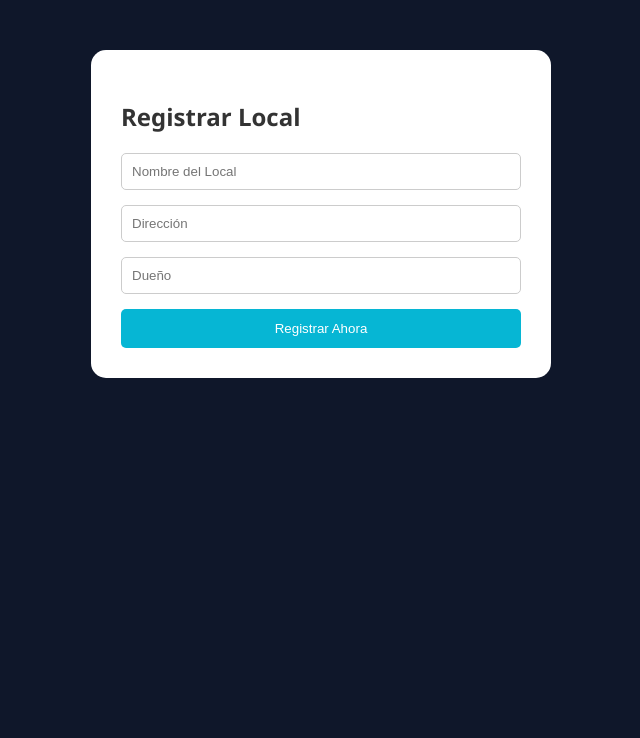
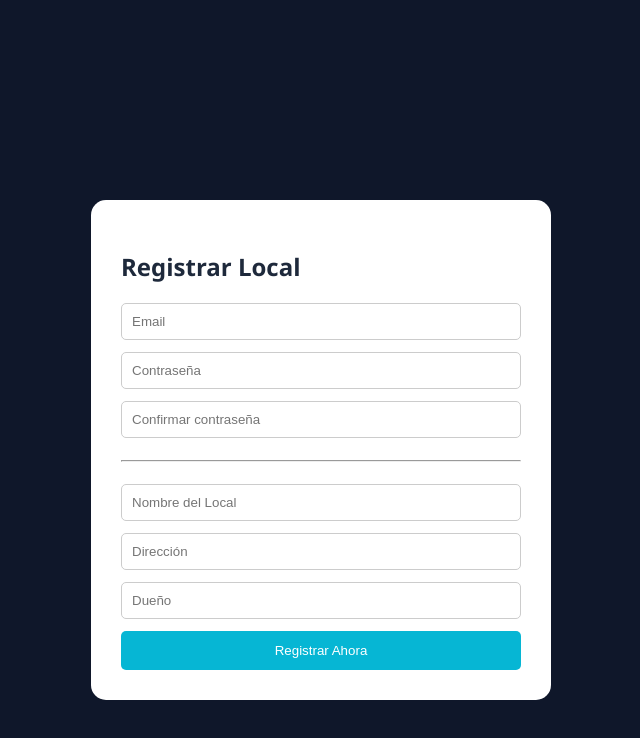
Before and after one commit to M4xCod3/Proyecto_TIC, a React (Vite) app: page /registro in a window 1280 px wide. Shown: the top 738 px of the page, without its empty margins (319-959 px from the left). Built offline with nearby package versions, Linux system fonts and the light colour scheme.

Commit message:
registro mejorado

```diff
--- a/src/RegisterLocal.tsx
+++ b/src/RegisterLocal.tsx
@@ -1,45 +1,81 @@
 import React, { useState } from "react";
 import { createClient } from "@supabase/supabase-js";
-import { Store, UserPlus, ArrowLeft } from "lucide-react";
-import { Link } from "react-router-dom";
+import { ArrowLeft } from "lucide-react";
+import { Link, useNavigate } from "react-router-dom";
 
 export default function RegisterLocal() {
-  const [formData, setFormData] = useState({ nombre: "", direccion: "", dueño: "" });
+  const navigate = useNavigate();
+  const [formData, setFormData] = useState({
+    nombre_local: "", direccion: "", dueno: "", email: "", password: "", confirmPassword: ""
+  });
+  const [loading, setLoading] = useState(false);
 
   const handleRegister = async (e: React.FormEvent) => {
     e.preventDefault();
-    const supabase = createClient(import.meta.env.VITE_SUPABASE_URL, import.meta.env.VITE_SUPABASE_ANON_KEY);
 
-    const { error } = await supabase.from("locales").insert([{
-      nombre: formData.nombre,
+    // 1. Verificación de contraseña antes de contactar a Supabase
+    if (formData.password !== formData.confirmPassword) {
+      alert("Las contraseñas no coinciden. Por favor, verifica.");
+      return;
+    }
+
+    setLoading(true);
+    const supabase = createClient(
+      import.meta.env.VITE_SUPABASE_URL,
+      import.meta.env.VITE_SUPABASE_ANON_KEY
+    );
+
+    const { data, error: authError } = await supabase.auth.signUp({
+      email: formData.email,
+      password: formData.password,
+    });
+
+    if (authError) {
+      alert("Error: " + authError.message);
+      setLoading(false);
+      return;
+    }
+
+    const { error: dbError } = await supabase.from("locales").insert([{
+      nombre_local: formData.nombre_local,
       direccion: formData.direccion,
-      dueno: formData.dueño
+      dueno: formData.dueno,
+      user_id: data.user?.id
     }]);
 
-    if (error) {
-      alert("Error: " + error.message);
+    if (dbError) {
+      alert("Error guardando datos: " + dbError.message);
     } else {
-      alert("¡Local registrado con éxito!");
-      setFormData({ nombre: "", direccion: "", dueño: "" });
+      alert("¡Registro exitoso!");
+      navigate("/");
     }
+    setLoading(false);
   };
 
   return (
-    <div style={{
-      display: 'flex', flexDirection: 'column', alignItems: 'center',
-      padding: '50px', backgroundColor: '#0f172a', minHeight: '100vh', color: 'white'
-    }}>
-      <div style={{ backgroundColor: 'white', color: '#333', padding: '30px', borderRadius: '15px', width: '100%', maxWidth: '400px' }}>
-        <h2 style={{ marginBottom: '20px' }}>Registrar Local</h2>
-        <form onSubmit={handleRegister} style={{ display: 'flex', flexDirection: 'column', gap: '15px' }}>
-          <input style={{ padding: '10px', borderRadius: '5px', border: '1px solid #ccc' }} placeholder="Nombre del Local" value={formData.nombre} onChange={(e) => setFormData({...formData, nombre: e.target.value})} />
-          <input style={{ padding: '10px', borderRadius: '5px', border: '1px solid #ccc' }} placeholder="Dirección" value={formData.direccion} onChange={(e) => setFormData({...formData, direccion: e.target.value})} />
-          <input style={{ padding: '10px', borderRadius: '5px', border: '1px solid #ccc' }} placeholder="Dueño" value={formData.dueño} onChange={(e) => setFormData({...formData, dueño: e.target.value})} />
-          <button type="submit" style={{ padding: '12px', backgroundColor: '#06b6d4', color: 'white', border: 'none', borderRadius: '5px', cursor: 'pointer' }}>
-            Registrar Ahora
+    <div style={{ padding: '50px', backgroundColor: '#0f172a', minHeight: '100vh', display: 'flex', justifyContent: 'center', alignItems: 'center' }}>
+      <div style={{ backgroundColor: 'white', padding: '30px', borderRadius: '15px', width: '100%', maxWidth: '400px' }}>
+        <h2 style={{ marginBottom: '20px', color: '#1e293b' }}>Registrar Local</h2>
+
+        <form onSubmit={handleRegister} style={{ display: 'flex', flexDirection: 'column', gap: '12px' }}>
+          <input required placeholder="Email" type="email" style={inputStyle} onChange={(e) => setFormData({...formData, email: e.target.value})} />
+          <input required placeholder="Contraseña" type="password" style={inputStyle} onChange={(e) => setFormData({...formData, password: e.target.value})} />
+          {/* Campo de confirmación */}
+          <input required placeholder="Confirmar contraseña" type="password" style={inputStyle} onChange={(e) => setFormData({...formData, confirmPassword: e.target.value})} />
+
+          <hr style={{ margin: '10px 0' }} />
+
+          <input required placeholder="Nombre del Local" style={inputStyle} onChange={(e) => setFormData({...formData, nombre_local: e.target.value})} />
+          <input required placeholder="Dirección" style={inputStyle} onChange={(e) => setFormData({...formData, direccion: e.target.value})} />
+          <input required placeholder="Dueño" style={inputStyle} onChange={(e) => setFormData({...formData, dueno: e.target.value})} />
+
+          <button disabled={loading} type="submit" style={{ padding: '12px', backgroundColor: '#06b6d4', color: 'white', border: 'none', borderRadius: '5px', cursor: 'pointer' }}>
+            {loading ? "Procesando..." : "Registrar Ahora"}
           </button>
         </form>
       </div>
     </div>
   );
 }
+
+const inputStyle = { padding: '10px', borderRadius: '5px', border: '1px solid #ccc', outline: 'none' };
```
